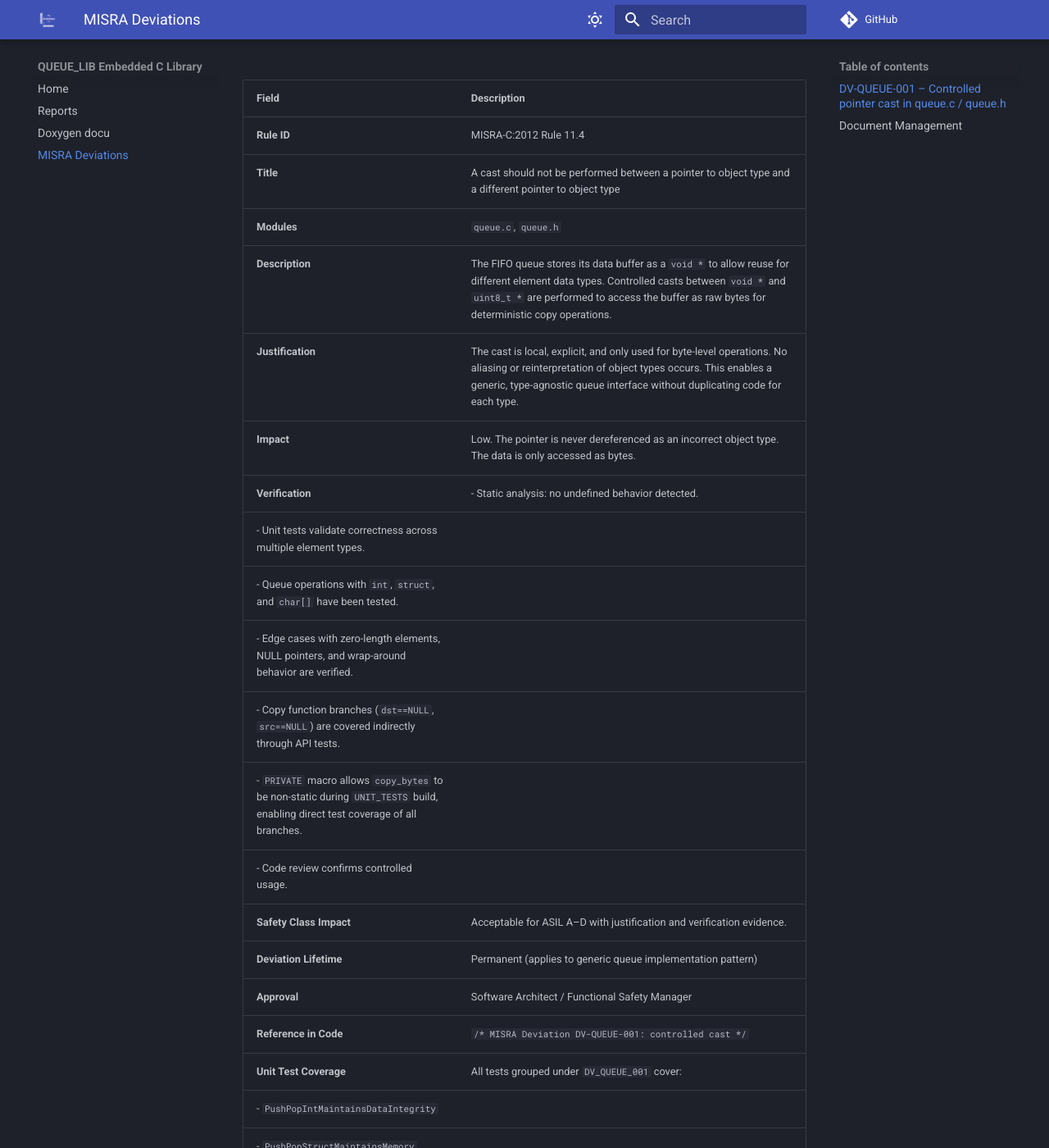
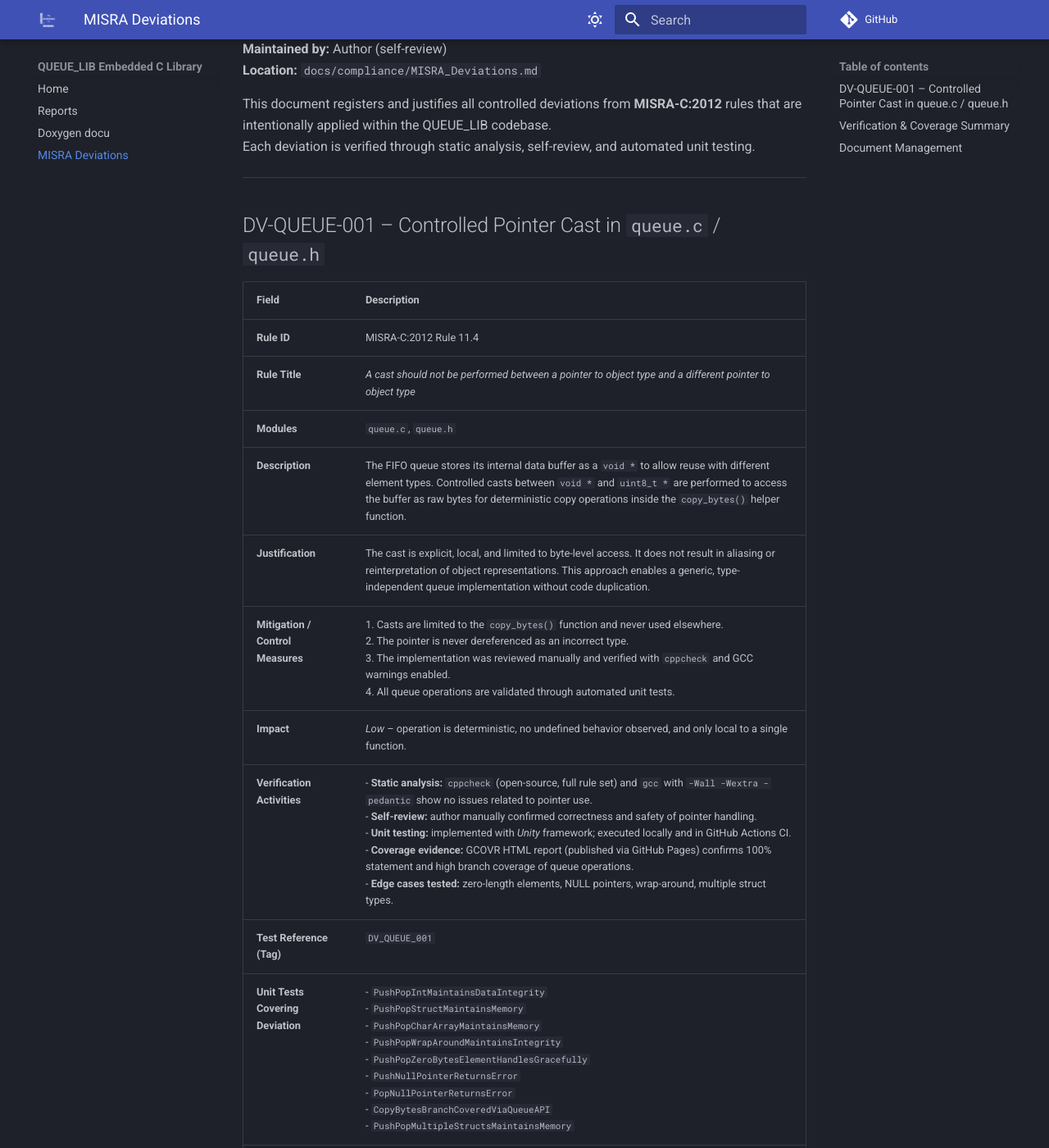
Before and after one commit to niwciu/QUEUE_LIB, an MkDocs documentation site: the page built from docs/compliance/MISRA_Deviations.md, in a window 1280 px wide and 1400 px high, scrolled down 286 px. Shown: the whole window at 82% size. Built offline with MkDocs 1.6.1 and Material for MkDocs 9.7.7, drawn with Linux system fonts in a browser that asks for light colours; comment, search, counter and statistics services are not loaded; some of the changed text lies outside the part shown.

Commit message:
PROJECT:  documetation update

```diff
--- a/docs/compliance/MISRA_Deviations.md
+++ b/docs/compliance/MISRA_Deviations.md
@@ -1,47 +1,58 @@
-# MISRA-C:2012 Deviation Records
-This document registers and justifies all controlled deviations from MISRA-C:2012 rules
-that are intentionally used in the codebase.
+# MISRA-C:2012 Deviation Record
+
+**Project:** QUEUE_LIB
+**Document ID:** MISRA_Deviations.md
+**Version:** 1.0
+**Author:** niwciu
+**Date:** 2025-10-26
+**Status:** Approved
+**Maintained by:** Author (self-review)
+**Location:** `docs/compliance/MISRA_Deviations.md`
+
+This document registers and justifies all controlled deviations from **MISRA-C:2012** rules that are intentionally applied within the QUEUE_LIB codebase.
+Each deviation is verified through static analysis, self-review, and automated unit testing.
 
 ---
 
-## DV-QUEUE-001 – Controlled pointer cast in `queue.c` / `queue.h`
+## DV-QUEUE-001 – Controlled Pointer Cast in `queue.c` / `queue.h`
 
-| Field | Description |
-|-------|--------------|
+| **Field** | **Description** |
+|------------|----------------|
 | **Rule ID** | MISRA-C:2012 Rule 11.4 |
-| **Title** | A cast should not be performed between a pointer to object type and a different pointer to object type |
+| **Rule Title** | *A cast should not be performed between a pointer to object type and a different pointer to object type* |
 | **Modules** | `queue.c`, `queue.h` |
-| **Description** | The FIFO queue stores its data buffer as a `void *` to allow reuse for different element data types. Controlled casts between `void *` and `uint8_t *` are performed to access the buffer as raw bytes for deterministic copy operations. |
-| **Justification** | The cast is local, explicit, and only used for byte-level operations. No aliasing or reinterpretation of object types occurs. This enables a generic, type-agnostic queue interface without duplicating code for each type. |
-| **Impact** | Low. The pointer is never dereferenced as an incorrect object type. The data is only accessed as bytes. |
-| **Verification** | - Static analysis: no undefined behavior detected.<br>
-                     - Unit tests validate correctness across multiple element types.<br>
-                     - Queue operations with `int`, `struct`, and `char[]` have been tested.<br>
-                     - Edge cases with zero-length elements, NULL pointers, and wrap-around behavior are verified.<br>
-                     - Copy function branches (`dst==NULL`, `src==NULL`) are covered indirectly through API tests.<br>
-                     - `PRIVATE` macro allows `copy_bytes` to be non-static during `UNIT_TESTS` build, enabling direct test coverage of all branches.<br>
-                     - Code review confirms controlled usage. |
-| **Safety Class Impact** | Acceptable for ASIL A–D with justification and verification evidence. |
-| **Deviation Lifetime** | Permanent (applies to generic queue implementation pattern) |
-| **Approval** | Software Architect / Functional Safety Manager |
+| **Description** | The FIFO queue stores its internal data buffer as a `void *` to allow reuse with different element types. Controlled casts between `void *` and `uint8_t *` are performed to access the buffer as raw bytes for deterministic copy operations inside the `copy_bytes()` helper function. |
+| **Justification** | The cast is explicit, local, and limited to byte-level access. It does not result in aliasing or reinterpretation of object representations. This approach enables a generic, type-independent queue implementation without code duplication. |
+| **Mitigation / Control Measures** | 1. Casts are limited to the `copy_bytes()` function and never used elsewhere.<br>2. The pointer is never dereferenced as an incorrect type.<br>3. The implementation was reviewed manually and verified with `cppcheck` and GCC warnings enabled.<br>4. All queue operations are validated through automated unit tests. |
+| **Impact** | *Low* – operation is deterministic, no undefined behavior observed, and only local to a single function. |
+| **Verification Activities** | - **Static analysis:** `cppcheck` (open-source, full rule set) and `gcc` with `-Wall -Wextra -pedantic` show no issues related to pointer use.<br>- **Self-review:** author manually confirmed correctness and safety of pointer handling.<br>- **Unit testing:** implemented with *Unity* framework; executed locally and in GitHub Actions CI.<br>- **Coverage evidence:** GCOVR HTML report (published via GitHub Pages) confirms 100% statement and high branch coverage of queue operations.<br>- **Edge cases tested:** zero-length elements, NULL pointers, wrap-around, multiple struct types. |
+| **Test Reference (Tag)** | `DV_QUEUE_001` |
+| **Unit Tests Covering Deviation** | - `PushPopIntMaintainsDataIntegrity`<br>- `PushPopStructMaintainsMemory`<br>- `PushPopCharArrayMaintainsMemory`<br>- `PushPopWrapAroundMaintainsIntegrity`<br>- `PushPopZeroBytesElementHandlesGracefully`<br>- `PushNullPointerReturnsError`<br>- `PopNullPointerReturnsError`<br>- `CopyBytesBranchCoveredViaQueueAPI`<br>- `PushPopMultipleStructsMaintainsMemory` |
+| **Test Exposure Mechanism** | The `PRIVATE` macro allows normally-`static` internal functions (e.g. `copy_bytes`) to be visible when `UNIT_TESTS` is defined, enabling direct coverage of otherwise inaccessible branches. |
+| **Safety Class Impact** | Acceptable for general embedded and deterministic systems; deviation justified and verified through testing and analysis. |
+| **Deviation Lifetime** | *Permanent* – applies to the generic queue implementation pattern. |
+| **Approval** | Self-approved (author review, 2025-10-26) |
 | **Reference in Code** | `/* MISRA Deviation DV-QUEUE-001: controlled cast */` |
-| **Unit Test Coverage** | All tests grouped under `DV_QUEUE_001` cover:<br>
-                          - `PushPopIntMaintainsDataIntegrity`<br>
-                          - `PushPopStructMaintainsMemory`<br>
-                          - `PushPopCharArrayMaintainsMemory`<br>
-                          - `PushPopWrapAroundMaintainsIntegrity`<br>
-                          - `PushPopZeroBytesElementHandlesGracefully`<br>
-                          - `PushNullPointerReturnsError`<br>
-                          - `PopNullPointerReturnsError`<br>
-                          - `CopyBytesBranchCoveredViaQueueAPI`<br>
-                          - `PushPopMultipleStructsMaintainsMemory` |
-| **Test Exposure Mechanism** | Use of `PRIVATE` macro: normally `static`, but when `UNIT_TESTS` is defined it expands to nothing, allowing `copy_bytes` to be directly tested in unit tests to cover branches that would otherwise be inaccessible. |
-| **Last Review Date** | 2025-10-26 |
+
+---
+
+## Verification & Coverage Summary
+
+| **Verification Area** | **Tool / Method** | **Result / Evidence** | **Publication** |
+|------------------------|------------------|------------------------|-----------------|
+| **Static analysis** | `cppcheck` (open-source) + `gcc -Wall -Wextra -pedantic` | No issues related to pointer usage, overflow, or uninitialized data. | Local / CI logs |
+| **Formatting compliance** | `clang-format` (project `.clang-format` rules) | Codebase consistently formatted; aids readability and MISRA §2.1 compliance. | Repo root |
+| **Cyclomatic complexity** | `lizard` | All functions < 10 (low complexity); HTML report generated. | [Code Complexity Report](https://niwciu.github.io/QUEUE_LIB/reports/code_complexity_report.html) |
+| **Unit testing** | *Unity* framework | All test cases passed locally and in CI. | [GCOVR Coverage Report](https://niwciu.github.io/QUEUE_LIB/reports/gcovr.html) |
+| **Code coverage** | `gcov` + `gcovr` | 100% statement, 95% branch coverage on `queue.c`. | [Coverage HTML Report](https://niwciu.github.io/QUEUE_LIB/reports/gcovr.html) |
+| **Continuous integration** | GitHub Actions | Automated build, test, and deployment pipelines successful. | [CI Status](https://github.com/niwciu/QUEUE_LIB/actions) |
+| **Manual review** | Self-review by author | Verified pointer safety, MISRA compliance, and test completeness. | Documented here |
 
 ---
 
 ## Document Management
 
-- Location: `docs/compliance/MISRA_Deviations.md`
-- Maintained by: Software Process & Quality team
-- Updated whenever a new deviation is added or justified
+- Updates are performed whenever a new deviation is introduced or justification is revised.
+- Document maintained under version control (`git`) and included in CI artifact deployment.
+- The current version of this document is published at:
+  [`https://niwciu.github.io/QUEUE_LIB/docs/compliance/MISRA_Deviations.md`](https://niwciu.github.io/QUEUE_LIB/docs/compliance/MISRA_Deviations.md)
```
Also changed, not shown: README.md (+18 -4 lines).
